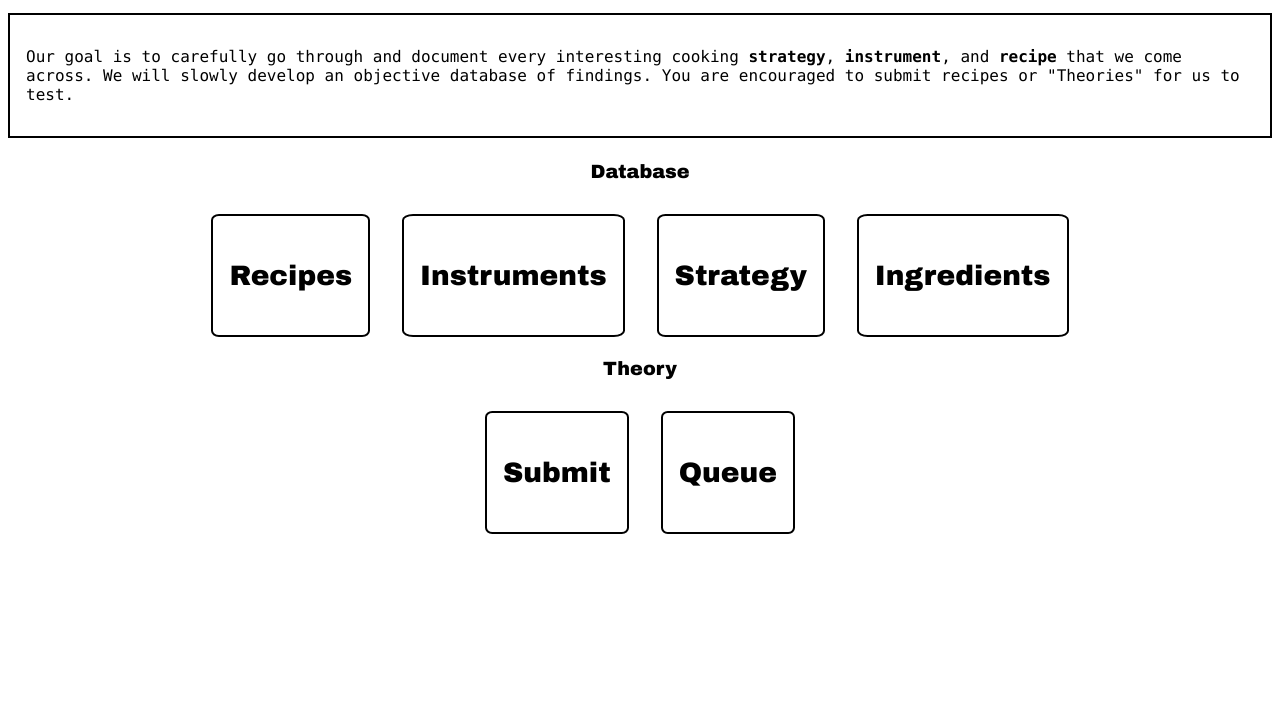
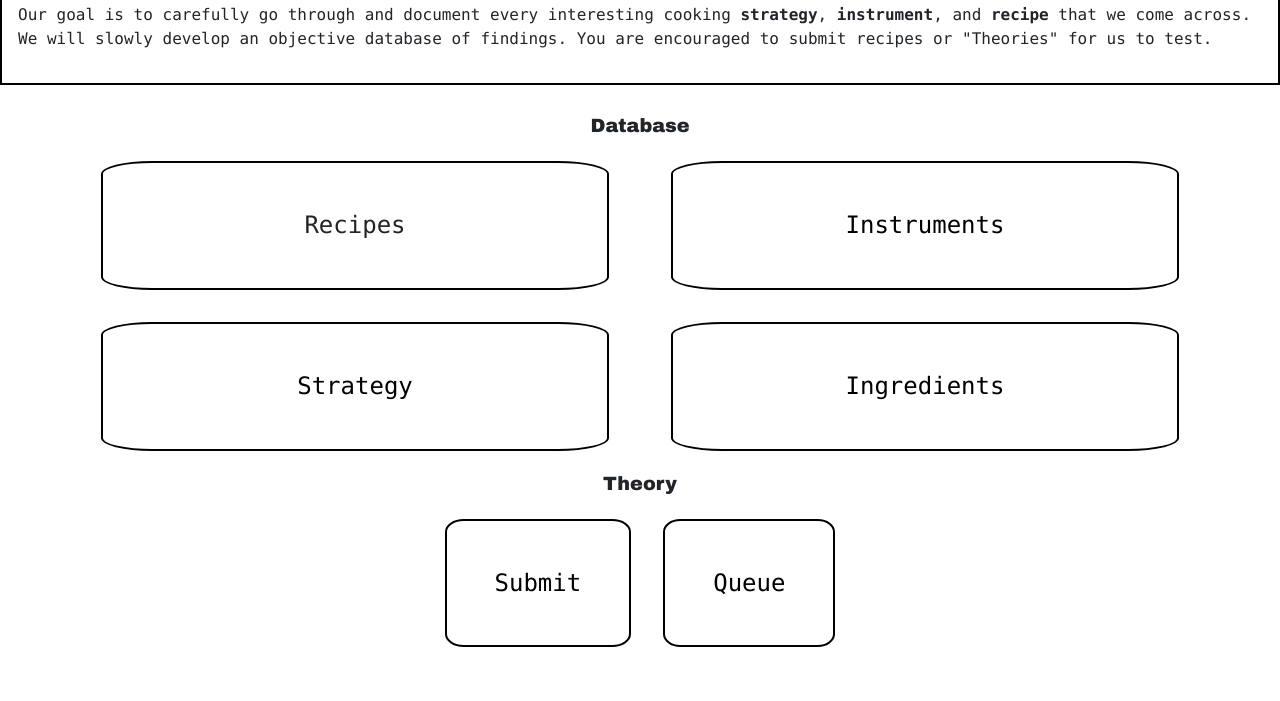
Before and after one commit to aquan9/project_f, a plain HTML site: page index.html in a window 1280 px wide. Shown: the part 99-800 px from the top of the page. Drawn offline with nearby package versions, Linux system fonts and the light colour scheme.

Commit message:
Add Twitter Bootstrap Functionality

```diff
--- a/index.html
+++ b/index.html
@@ -2,8 +2,11 @@
 <html>
 
 <head>
+    <meta charset="utf-8">
+    <meta http-equiv="X-UA-Compatible" content="IE=edge">
+    <meta name="viewport" content="width=device-width, initial-scale=1">
     <title>Food Experimentalists</title>
-    <meta charset="utf-8"/>
+    <link href="bootstrap.min.css" rel="stylesheet">
     <link rel="stylesheet" type="text/css" href="main.css">
 </head>
 
@@ -22,19 +25,31 @@
   </header>
 
   <h2>Database</h2>
-  <div class="menu">
+  <div class="container">
+    <div class="row">
+      <div class="col-sm-6"
       <a href="#">
         <h3>Recipes</h3>
       </a>
+      </div>
+      <div class="col-sm-6">
       <a href="#">
         <h3>Instruments</h3>
       </a>
+      </div>
+    </div>
+    <div class="row">
+      <div class="col-sm-6">
       <a href="#">
         <h3>Strategy</h3>
       </a>
+      </div>
+      <div class="col-sm-6">
       <a href="#">
         <h3>Ingredients</h3>
       </a>
+      </div>
+    </div>
   </div>
 
   <h2>Theory</h2>
--- a/main.css
+++ b/main.css
@@ -39,16 +39,19 @@ p{
 a{
   color: black;
   text-decoration: none;
-  font-family:"Arial Black",Gadget,sans-serif;
+}
+
+h3{
+  font-family: "Lucida Console", Monaco, monospace;
   font-size: 1.5rem;
   border: 2px solid black;
-  border-radius: 5%;
-  padding: 1rem;
+  border-radius: 10%;
+  padding: 3rem;
   margin: 1rem;
-
+  text-align:center;
 }
 
-a:hover{
+h3:hover{
   color: white;
   background-color: grey;
 }
```
Lines whose indentation alone changed are shown as unchanged.
